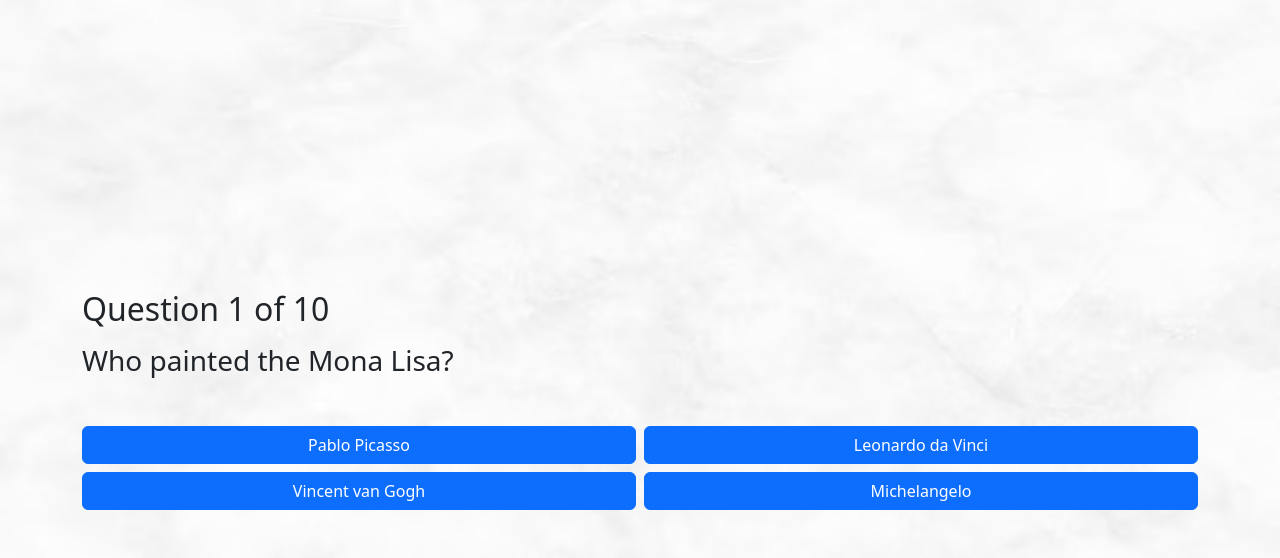
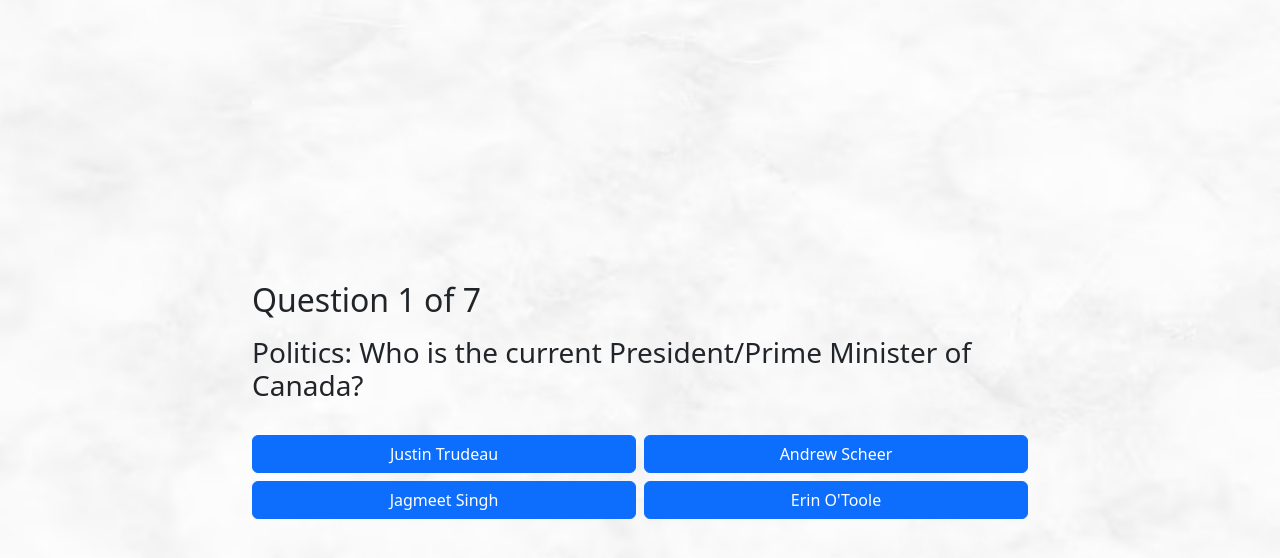
Before and after one commit to 3bugs/quiz-app, an Angular app: page / in a window 1280 px wide. Shown: the top 558 px of the page. Built offline with nearby package versions, Linux system fonts and the light colour scheme.

Commit message:
Added sound

```diff
--- a/src/app/app.component.css
+++ b/src/app/app.component.css
@@ -22,3 +22,9 @@
     display: flex;
     align-items: center;
 }
+
+img {
+    height: 200px;
+    box-shadow: 5px 5px 10px grey;
+    margin-bottom: 10px;
+}
--- a/src/app/app.component.html
+++ b/src/app/app.component.html
@@ -1,11 +1,18 @@
 <div class="main vertical-center">
-  <div class="container">
-    <h2>Question 1 of 10</h2>
-    <h3 class="mb-5 mt-3">{{question.text}}</h3>
-    <div class="row g-2">
-      <div *ngFor="let choice of question.choices" class="col-xs-12 col-md-6">
+  <div class="container" style="max-width: 800px;">
+    <h2>Question {{currentQuestionIndex + 1}} of {{questions.length}}</h2>
+    <h3 class="mb-3 mt-3">{{questions[currentQuestionIndex].text}}</h3>
+
+    <div class="row">
+      <div class="col text-center">
+        <img *ngIf="questions[currentQuestionIndex].image" [src]="questions[currentQuestionIndex].image">
+      </div>
+    </div>
+
+    <div class="row g-2 mt-2">
+      <div *ngFor="let choice of questions[currentQuestionIndex].choices" class="col-xs-12 col-md-6">
         <button (click)="onClickChoice(choice)" class="btn btn-primary" style="width: 100%;">
-          {{choice}}
+          {{choice.text}}
         </button>
       </div>
     </div>
--- a/src/app/app.component.ts
+++ b/src/app/app.component.ts
@@ -1,4 +1,6 @@
 import { Component } from '@angular/core';
+import { quizData } from './data/quiz_data';
+import { Choice } from './question';
 
 @Component({
   selector: 'app-root',
@@ -6,17 +8,23 @@ import { Component } from '@angular/core';
   styleUrls: ['./app.component.css']
 })
 export class AppComponent {
-  question = {
-    text: 'Who painted the Mona Lisa?',
-    choices: [
-      'Pablo Picasso',
-      'Leonardo da Vinci',
-      'Vincent van Gogh',
-      'Michelangelo'
-    ],
-  };
+  questions = quizData;
+  currentQuestionIndex = 0;
 
-  onClickChoice(text: string) {
-    console.log(text);
+  onClickChoice(choice: Choice) {
+    console.log('User clicked ' + choice.text);
+
+    this.playSound();
+
+    if (this.currentQuestionIndex < this.questions.length - 1) {
+      this.currentQuestionIndex++;
+    }
+  }
+
+  playSound() {
+    const audio = new Audio();
+    audio.src = './assets/audio/click.wav';
+    audio.load();
+    audio.play();
   }
 }
--- a/src/app/data/quiz_data.ts
+++ b/src/app/data/quiz_data.ts
@@ -159,7 +159,7 @@ export const quizData: Question[] = [
         ],
     },
     {
-        id: 6,
+        id: 7,
         text: 'Who painted this painting?',
         image: './assets/images/starry_night.jpg',
         choices: [
```
Also changed, not shown: src/assets/images/bg2.jpg (added), 1 other file (tests, documents, lock files or other folders).
